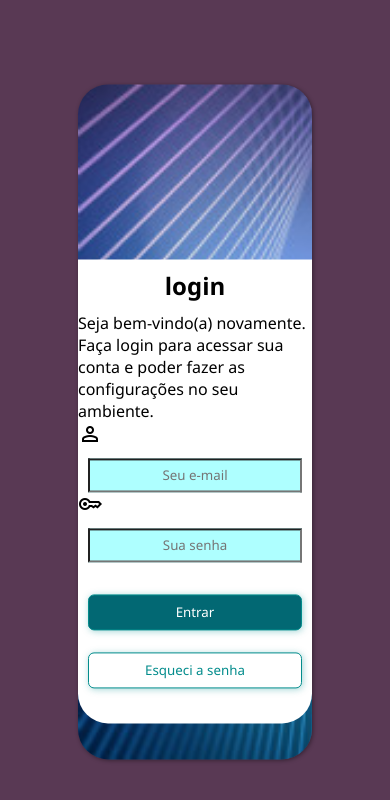
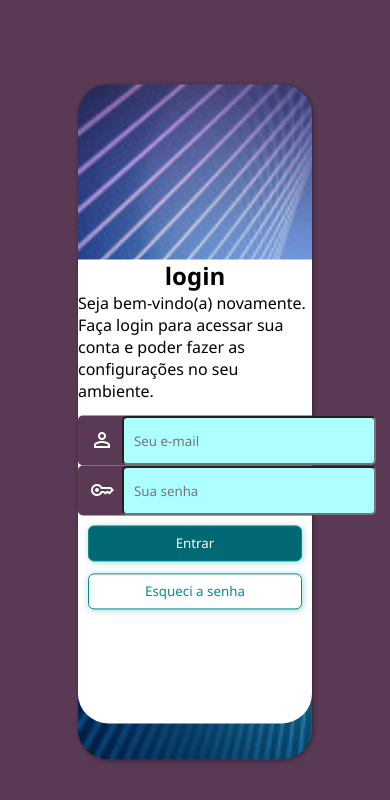
Before and after one commit to cauansaile/projeto-login, a plain HTML site: page index.html in a window 390 px wide. Drawn offline with nearby package versions, Linux system fonts and the light colour scheme.

Commit message:
finalizei o mobile

```diff
--- a/estilos/style.css
+++ b/estilos/style.css
@@ -89,6 +89,7 @@ main{
   cursor: pointer;
   border: 1px solid #038C8C;
   box-shadow: 1px 1px 7px #038c8c5c;
+  margin-top: -10px;
 }
 
 #esqueci:hover{
@@ -97,11 +98,77 @@ main{
 
 }
 
-form > input{
+form > div > input{
+
+    border-radius: 5px;
+}
+
+.input-group{
+    background: #593954;
+}
+
+.input-email{
+    margin-top: 15px;
+    background: #593954;
+    width: 300px;
+    height: 50px;
+    margin: auto;
+    border-radius: 5px;
+    position: relative;
+}
+
+.input-email > input{
+    padding: 10px;
     background:#aeffff;
-    padding: 6px;
+    position: absolute;
+    left: 57%;
+    top: 50%;
+    transform: translate(-50%, -50%);
+    width: 230px;
+    height: 25px;
+
+}
+#person{
+    color: white;
+    position: absolute;
+    left: 8%;
+    top: 25%;
+    transform: translate( -50%);
+}
+
+.input-senha{
+
+        margin-top: 15px;
+        background: #593954;
+        width: 300px;
+        height: 50px;
+        margin: auto;
+        border-radius: 5px;
+        position: relative;
+    }
+
+.input-senha > input{
+    padding: 10px;
+    background:#aeffff;
+    position: absolute;
+    left: 57%;
+    top: 50%;
+    transform: translate(-50%, -50%);
+    width: 230px;
+    height: 25px;
+}
+#key{
+    color: white;
+    position: absolute;
+    left: 8%;
+    top: 25%;
+    transform: translate( -50%);
+}
+
+.text{
+    margin-bottom: 13px;
+
+}
+.text > h1{
     text-align: center;
-    display: block;
-    margin: auto;
-    margin-top: 7px;
 }
--- a/index.html
+++ b/index.html
@@ -13,13 +13,19 @@
 
 
             <div id="formulario">
-                <h1>login</h1>
-            <p>Seja bem-vindo(a) novamente. Faça login para acessar sua conta e poder fazer as configurações no seu ambiente.</p>
+                <div class="text">
+                    <h1>login</h1>
+                                <p>Seja bem-vindo(a) novamente. Faça login para acessar sua conta e poder fazer as configurações no seu ambiente.</p>
+                </div>
                 <form action="login.php" method="post">
-                    <label for="iemail"><span class="material-symbols-outlined">person</span> </label>
-                    <input type="email" id="iemail" name="email" required placeholder="Seu e-mail" class="campos" >
-                    <label for="isenha"><span class="material-symbols-outlined">key</span></label>
-                    <input type="password" name="senha" id="isenha" required placeholder="Sua senha" minlength="8" class="campos"> <br>
+                    <div class="input-email">
+                        <label for="iemail"><span class="material-symbols-outlined" id="person">person</span> </label>
+                        <input type="email" id="iemail" name="email" required placeholder="Seu e-mail" class="campos" >
+                    </div>
+                    <div class="input-senha">
+                        <label for="isenha"><span class="material-symbols-outlined" id="key">key</span></label>
+                        <input type="password" name="senha" id="isenha" required placeholder="Sua senha" minlength="8" class="campos"> <br>
+                    </div>
                     <input type="submit" value="Entrar" id="entrar"> <br>
                     <input type="button" value="Esqueci a senha" id="esqueci">
                 </form>
```
